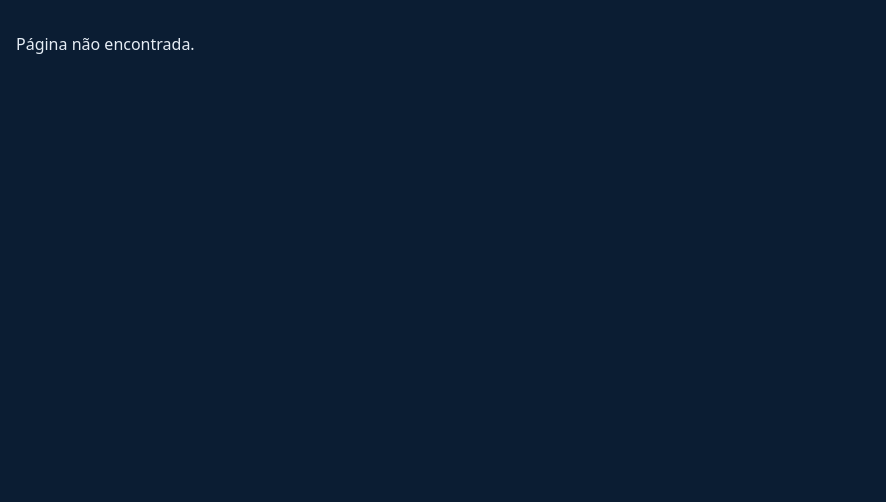
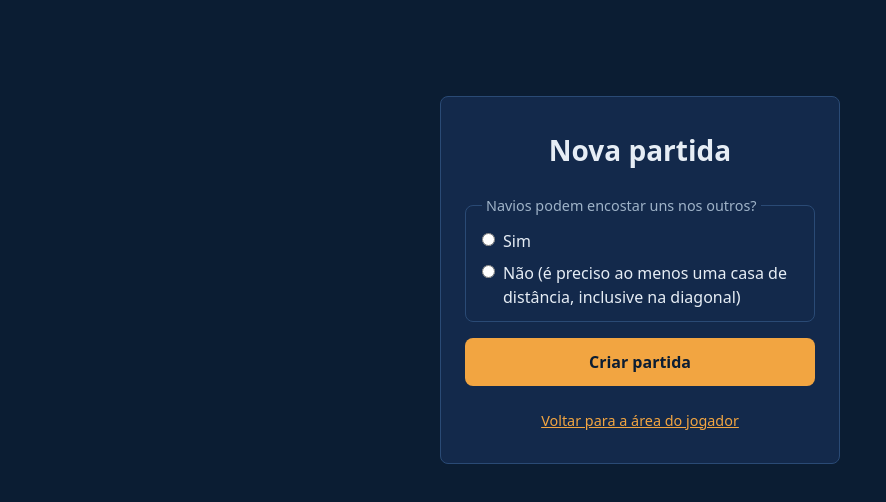
Before and after one commit to henriquedarocha/batalha-naval-multiplayer, a React (Vite) app in the folder Front-End/: page /games/new in a window 1280 px wide. Shown: the top 502 px of the page, without its empty margins (0-886 px from the left). Built offline with nearby package versions, Linux system fonts and the light colour scheme.

Commit message:
feat: adiciona tela de nova partida

```diff
--- a/Front-End/src/App.jsx
+++ b/Front-End/src/App.jsx
@@ -2,6 +2,7 @@ import {Navigate, Route, Routes} from 'react-router'
 import LoginPage from './pages/LoginPage.jsx'
 import RegisterPage from './pages/RegisterPage.jsx'
 import HomePage from './pages/HomePage.jsx'
+import NewGamePage from './pages/NewGamePage.jsx'
 
 function App() {
     return (
@@ -11,6 +12,7 @@ function App() {
             <Route path="/register" element={<RegisterPage/>}/>
             <Route path="/login" element={<LoginPage/>}/>
             <Route path="/home" element={<HomePage/>}/>
+            <Route path="/games/new" element={<NewGamePage/>}/>
 
             <Route path="*" element={<p>Página não encontrada.</p>}/>
         </Routes>
--- a/Front-End/src/index.css
+++ b/Front-End/src/index.css
@@ -99,10 +99,14 @@ a:hover {
     border: none;
     border-radius: var(--radius);
     cursor: pointer;
+    display: block;
+    text-align: center;
+    text-decoration: none;
 }
 
 .button:hover {
     background-color: var(--color-accent-hover);
+    color: var(--color-bg);
 }
 
 .button:focus-visible {
@@ -139,3 +143,43 @@ a:hover {
     text-align: center;
     color: var(--color-text-muted);
 }
+
+.actions {
+    display: flex;
+    flex-direction: column;
+    gap: 12px;
+    margin-top: 16px;
+}
+
+.choice-group {
+    display: flex;
+    flex-direction: column;
+    gap: 8px;
+    margin: 0;
+    padding: 12px 16px;
+    border: 1px solid var(--color-border);
+    border-radius: var(--radius);
+}
+
+.choice-group legend {
+    padding: 0 4px;
+    font-size: 0.9rem;
+    color: var(--color-text-muted);
+}
+
+.choice {
+    display: flex;
+    align-items: flex-start;
+    gap: 8px;
+    cursor: pointer;
+}
+
+.choice input {
+    margin: 0.3em 0 0;
+    accent-color: var(--color-accent);
+}
+
+.choice input:focus-visible {
+    outline: 2px solid var(--color-text);
+    outline-offset: 2px;
+}
--- a/Front-End/src/pages/HomePage.jsx
+++ b/Front-End/src/pages/HomePage.jsx
@@ -1,5 +1,5 @@
 import {useEffect, useState} from 'react'
-import {useNavigate} from 'react-router'
+import {Link, useNavigate} from 'react-router'
 
 const API_URL = import.meta.env.VITE_API_URL
 
@@ -48,9 +48,11 @@ function HomePage() {
             <h1>Área do jogador</h1>
             {!player && !message && <p className="message message-info">Carregando...</p>}
             {player && <p>Bem-vindo, {player.username}</p>}
-
             {message && <p className="message message-error">{message}</p>}
-            <button className="button" type="button" onClick={handleLogout}>Sair</button>
+            <div className="actions">
+                <Link className="button" to="/games/new">Nova partida</Link>
+                <button className="button" type="button" onClick={handleLogout}>Sair</button>
+            </div>
         </main>
     )
 }
--- /dev/null
+++ b/Front-End/src/pages/NewGamePage.jsx
@@ -0,0 +1,89 @@
+import {useState} from 'react'
+import {Link, useNavigate} from 'react-router'
+
+const API_URL = import.meta.env.VITE_API_URL
+
+function NewGamePage() {
+    const [shipsCanTouch, setShipsCanTouch] = useState(null)
+    const [message, setMessage] = useState('')
+    const navigate = useNavigate()
+
+    async function handleSubmit(event) {
+        event.preventDefault()
+        setMessage('')
+
+        const game = {
+            mode: 'SINGLE_PLAYER',
+            shipsCanTouch: shipsCanTouch
+        }
+
+        const token = localStorage.getItem('token')
+
+        try {
+            const response = await fetch(`${API_URL}/api/games`, {
+                method: 'POST',
+                headers: {
+                    'Content-Type': 'application/json',
+                    Authorization: `Bearer ${token}`
+                },
+                body: JSON.stringify(game)
+            })
+
+            if (response.status === 201) {
+                const data = await response.json()
+                navigate(`/games/${data.id}`)
+            } else if (response.status === 401 || response.status === 404) {
+                localStorage.removeItem('token')
+                navigate('/login', {
+                    replace: true,
+                    state: {message: {text: 'Sua sessão expirou. Entre novamente.', type: 'info'}}
+                })
+            } else if (response.status === 400) {
+                const problem = await response.json()
+                setMessage(problem.detail)
+            } else {
+                setMessage('Não foi possível criar a partida.')
+            }
+        } catch (error) {
+            console.error(error)
+            setMessage('Não foi possível conectar ao servidor. Tente novamente em instantes.')
+        }
+    }
+
+    return (
+        <main className="card">
+            <h1>Nova partida</h1>
+            <form className="form" onSubmit={handleSubmit}>
+                <fieldset className="choice-group">
+                    <legend>Navios podem encostar uns nos outros?</legend>
+                    <label className="choice">
+                        <input
+                            type="radio"
+                            name="shipsCanTouch"
+                            checked={shipsCanTouch === true}
+                            onChange={() => setShipsCanTouch(true)}
+                            required
+                        />
+                        Sim
+                    </label>
+                    <label className="choice">
+                        <input
+                            type="radio"
+                            name="shipsCanTouch"
+                            checked={shipsCanTouch === false}
+                            onChange={() => setShipsCanTouch(false)}
+                        />
+                        Não (é preciso ao menos uma casa de distância, inclusive na diagonal)
+                    </label>
+                </fieldset>
+                <button className="button" type="submit">Criar partida</button>
+            </form>
+            {message && <p className="message message-error">{message}</p>}
+            <p className="footer-text">
+                <Link to="/home">Voltar para a área do jogador</Link>
+            </p>
+        </main>
+    )
+}
+
+export default NewGamePage
```
